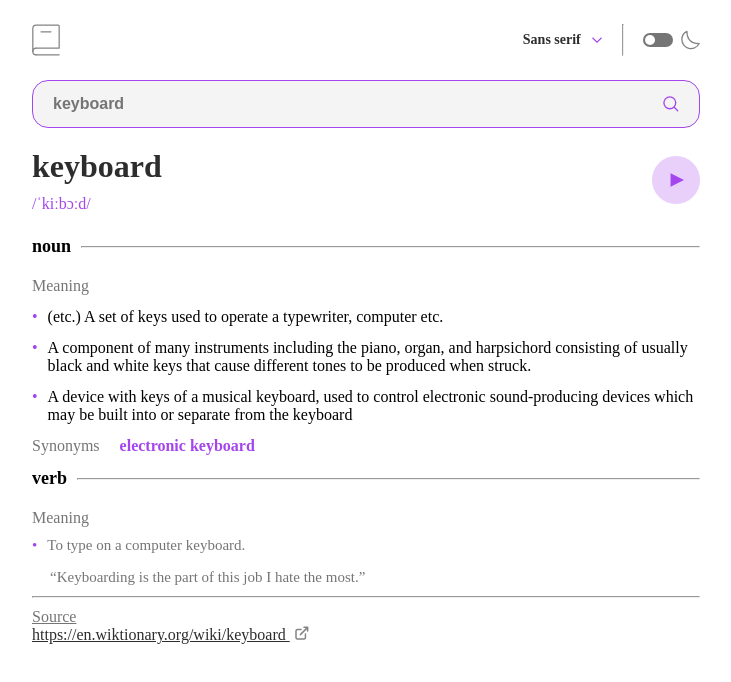
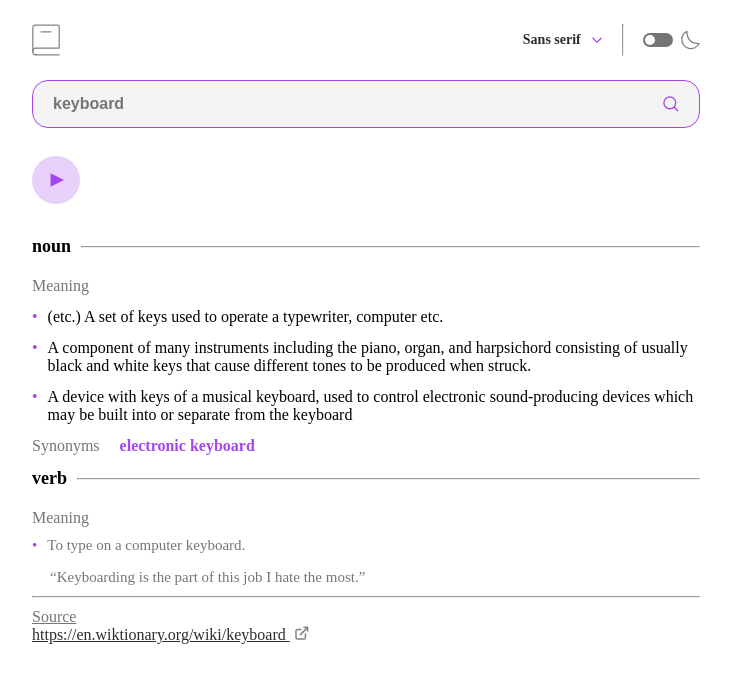
Before and after one commit to RhodyArthur/Dictionary-App, an Angular app in the folder dictionary-app/: page / in a window 1280 px wide. Shown: the top 682 px of the page, without its empty margins (248-979 px from the left). Built offline with nearby package versions, Linux system fonts and the light colour scheme.

Commit message:
data displayed dynamically

```diff
--- a/dictionary-app/src/app/app.component.html
+++ b/dictionary-app/src/app/app.component.html
@@ -1,5 +1,5 @@
 <div  class="main-container">
   <app-header (toggleThemeEvent)="toggleTheme()"></app-header>
-  <app-search></app-search>
-  <app-word-details></app-word-details>
+  <app-search (searchResult)="handleSearchResult($event)"></app-search>
+  <app-word-details [data]="searchResult"></app-word-details>
 </div>
--- a/dictionary-app/src/app/app.component.ts
+++ b/dictionary-app/src/app/app.component.ts
@@ -5,6 +5,7 @@ import { SearchComponent } from "./search/search.component";
 import { WordDetailsComponent } from "./word-details/word-details.component";
 import { ThemeserviceService } from './services/themeservice.service';
 import { FormsModule } from '@angular/forms';
+import { response } from './interfaces/response.interface';
 
 @Component({
   selector: 'app-root',
@@ -24,4 +25,11 @@ export class AppComponent {
     this.themeService.toggleDarkMode();
   }
 
+  searchResult!:response[]
+  handleSearchResult(meaning:response[]) {
+    this.searchResult = meaning;
+    console.log('in app comp, def meaning: ', this.searchResult[0].word)
+    // console.log('Received search results:', this.searchResult[0].word);
+    // Handle data as needed
+  }
 }
--- a/dictionary-app/src/app/search/search.component.ts
+++ b/dictionary-app/src/app/search/search.component.ts
@@ -29,11 +29,11 @@ export class SearchComponent implements OnInit{
 
   searchWord(){
     // validating input field
-    if (!this.searchTerm){
+    if (!this.searchTerm.trim()){
       console.log('please enter a value')
       return;
     }
-    this.apiService.fetchDefinition(this.searchTerm)
+    this.apiService.fetchDefinition(this.searchTerm.trim())
     .pipe(catchError(error => {
       console.error('Error fetching data:', error);
       return of([]);
--- a/dictionary-app/src/app/word-details/word-details.component.html
+++ b/dictionary-app/src/app/word-details/word-details.component.html
@@ -1,7 +1,8 @@
 <div class="audio-container">
-    <div class="word-container">
-        <p class="word">keyboard</p>
-        <p class="phonics">/ˈkiːbɔːd/</p>
+    <div class="word-container" *ngIf="data">
+        <!-- <p class="word">keyboard</p> -->
+        <p class="word">{{data[0].word}}</p>
+        <p class="phonics">{{data[0].phonetic}}</p>
     </div>
     <div class="play-btn">
         <svg xmlns="http://www.w3.org/2000/svg" width="48" height="48" viewBox="0 0 75 75"><g fill="#A445ED" fill-rule="evenodd"><circle cx="37.5" cy="37.5" r="37.5" opacity=".25"/>
--- a/dictionary-app/src/app/word-details/word-details.component.ts
+++ b/dictionary-app/src/app/word-details/word-details.component.ts
@@ -1,23 +1,20 @@
-import { Component } from '@angular/core';
-import { SearchComponent } from '../search/search.component';
+import { Component, Input } from '@angular/core';
 import { ApiService } from '../services/api.service';
 import { response } from '../interfaces/response.interface';
 import { Observable } from 'rxjs';
+import { CommonModule } from '@angular/common';
 
 @Component({
   selector: 'app-word-details',
   standalone: true,
-  imports: [],
+  imports: [CommonModule],
   templateUrl: './word-details.component.html',
   styleUrl: './word-details.component.css'
 })
 export class WordDetailsComponent {
   constructor(private apiService: ApiService){}
 
-searchResults$:  any
-ngOnInit() {
-//   this.apiService.searchResults$.subscribe(data => {
-//     this.searchResults = data;
-//   });
-// }
-}}
+// @Input() data: string =''
+@Input() data!:response[]
+
+}
```
